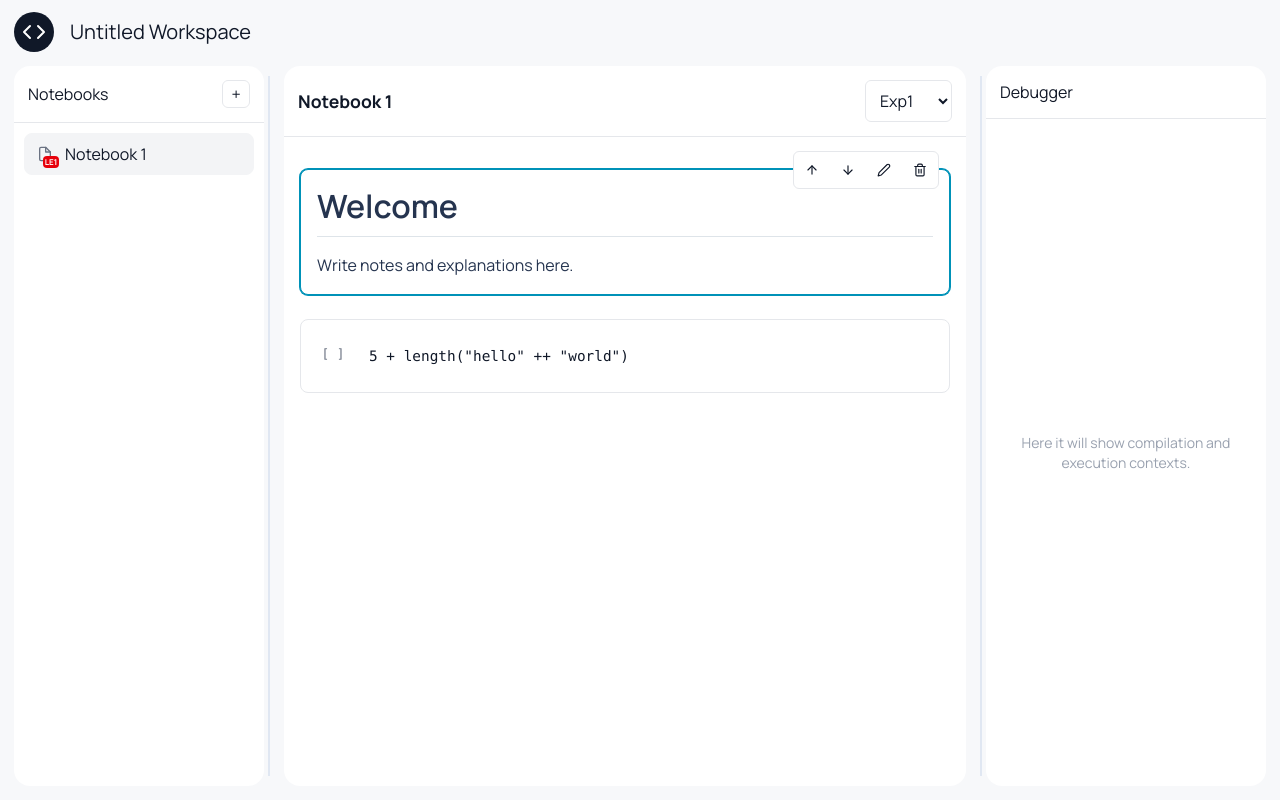
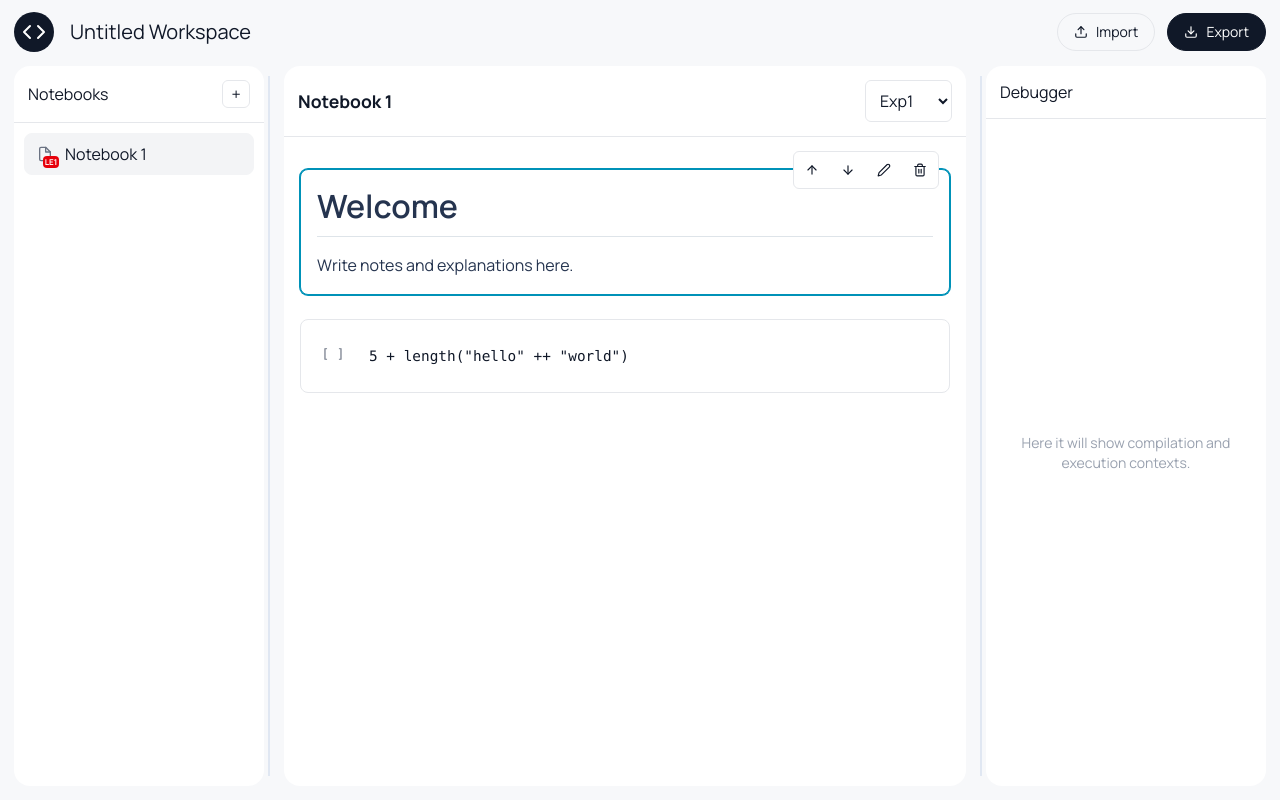
Before and after one commit to uandersonricardo/projeto-plp, a React (Vite) app in the folder gui/: page / in a window 1280 px wide. Built offline with nearby package versions, Linux system fonts and the light colour scheme.

Commit message:
feat: add import/export feature

```diff
--- a/gui/biome.json
+++ b/gui/biome.json
@@ -34,7 +34,9 @@
         "useParseIntRadix": "off"
       },
       "a11y": {
-        "useGenericFontNames": "off"
+        "useGenericFontNames": "off",
+        "useAriaPropsSupportedByRole": "off",
+        "noStaticElementInteractions": "off"
       }
     }
   },
--- a/gui/src/App.tsx
+++ b/gui/src/App.tsx
@@ -4,7 +4,8 @@ import { useWorkspace } from "./hooks/useWorkspace";
 import { RightPanel } from "./components/workspace/RightPanel";
 import { LeftSidebar } from "./components/workspace/LeftSidebar";
 import { NotebookView } from "./components/notebook/NotebookView";
-import { FiCode } from "react-icons/fi";
+import { FiCode, FiDownload, FiUpload } from "react-icons/fi";
+import { exportWorkspace, readWorkspaceFile } from "./lib/io";
 
 const MIN_LEFT_WIDTH = 180;
 const MIN_CENTER_WIDTH = 420;
@@ -14,10 +15,11 @@ const INITIAL_RIGHT_WIDTH = 280;
 const HANDLE_SPACE = 20;
 
 function App() {
-  const { selectedNotebookId, workspace, renameWorkspace } = useWorkspace();
+  const { selectedNotebookId, workspace, availableLanguages, renameWorkspace, loadWorkspace } = useWorkspace();
 
   const containerRef = useRef<HTMLDivElement | null>(null);
   const titleInputRef = useRef<HTMLInputElement | null>(null);
+  const importInputRef = useRef<HTMLInputElement | null>(null);
 
   const [leftPanelWidth, setLeftPanelWidth] = useState(INITIAL_LEFT_WIDTH);
   const [rightPanelWidth, setRightPanelWidth] = useState(INITIAL_RIGHT_WIDTH);
@@ -45,6 +47,19 @@ function App() {
 
     setTitleDraft(name);
     setIsEditingTitle(false);
+  };
+
+  const handleImport = async (e: React.ChangeEvent<HTMLInputElement>) => {
+    const file = e.target.files?.[0];
+    if (!file) return;
+    try {
+      const imported = await readWorkspaceFile(file, availableLanguages);
+      loadWorkspace(imported);
+    } catch (err) {
+      alert(err instanceof Error ? err.message : "Failed to import workspace");
+    } finally {
+      e.target.value = "";
+    }
   };
 
   useEffect(() => {
@@ -114,6 +129,26 @@ function App() {
             {workspace.name}
           </button>
         )}
+
+        <div className="ml-auto flex items-center gap-3">
+          <input ref={importInputRef} type="file" accept=".plpnb" className="hidden" onChange={handleImport} />
+          <button
+            type="button"
+            className="flex items-center gap-2 px-4 py-2 text-sm text-gray-900 border border-gray-200 rounded-full hover:bg-gray-100 transition-colors cursor-pointer"
+            onClick={() => importInputRef.current?.click()}
+          >
+            <FiUpload />
+            Import
+          </button>
+          <button
+            type="button"
+            className="flex items-center gap-2 px-4 py-2 text-sm text-white bg-gray-900 border border-gray-900 rounded-full hover:bg-gray-700 transition-colors cursor-pointer"
+            onClick={() => exportWorkspace(workspace)}
+          >
+            <FiDownload />
+            Export
+          </button>
+        </div>
       </div>
 
       <div
@@ -124,8 +159,6 @@ function App() {
           <LeftSidebar />
         </div>
 
-        {/* biome-ignore lint/a11y/noStaticElementInteractions: drag handle has no semantic HTML element */}
-        {/* biome-ignore lint/a11y/useAriaPropsSupportedByRole: decorative drag handle div */}
         <div
           className="relative w-[10px] h-full cursor-col-resize shrink-0 before:content-[''] before:absolute before:left-1/2 before:top-[10px] before:bottom-[10px] before:w-px before:bg-[#c9d6ea] before:-translate-x-1/2 before:transition-colors hover:before:bg-gray-900"
           aria-label="Resize left panel"
@@ -136,8 +169,6 @@ function App() {
           <NotebookView notebookId={selectedNotebookId} />
         </div>
 
-        {/* biome-ignore lint/a11y/noStaticElementInteractions: drag handle has no semantic HTML element */}
-        {/* biome-ignore lint/a11y/useAriaPropsSupportedByRole: decorative drag handle div */}
         <div
           className="relative w-[10px] h-full cursor-col-resize shrink-0 before:content-[''] before:absolute before:left-1/2 before:top-[10px] before:bottom-[10px] before:w-px before:bg-[#c9d6ea] before:-translate-x-1/2 before:transition-colors hover:before:bg-gray-900"
           aria-label="Resize right panel"
--- a/gui/src/hooks/useWorkspace.ts
+++ b/gui/src/hooks/useWorkspace.ts
@@ -1,4 +1,5 @@
 import { useWorkspaceStore } from "../contexts/workspace-store-context";
+import type { Workspace } from "../models/workspace/Workspace";
 import type { ID } from "../models/types/id";
 
 export function useWorkspace() {
@@ -13,6 +14,7 @@ export function useWorkspace() {
   const addNotebook = store((state) => state.addNotebook);
   const removeNotebook = store((state) => state.removeNotebook);
   const renameWorkspace = store((state) => state.renameWorkspace);
+  const loadWorkspace = store((state) => state.loadWorkspace);
 
   return {
     workspace,
@@ -23,5 +25,6 @@ export function useWorkspace() {
     addNotebook: () => addNotebook(),
     removeNotebook: (notebookId: ID) => removeNotebook(notebookId),
     renameWorkspace: (name: string) => renameWorkspace(name),
+    loadWorkspace: (ws: Workspace) => loadWorkspace(ws),
   };
 }
--- /dev/null
+++ b/gui/src/lib/io.ts
@@ -0,0 +1,118 @@
+import { CodeCell } from "../models/cell/CodeCell";
+import { MarkdownCell } from "../models/cell/MarkdownCell";
+import { Notebook } from "../models/notebook/Notebook";
+import { Workspace } from "../models/workspace/Workspace";
+import type { CellOutput } from "../models/types/execution";
+import type { ID } from "../models/types/id";
+import type { NotebookLanguage } from "../config/languages";
+
+interface SerializedCell {
+  id: string;
+  type: "code" | "markdown";
+  content: string;
+  output?: CellOutput;
+  executionOrder?: number;
+  createdAt: string;
+  updatedAt: string;
+}
+
+interface SerializedNotebook {
+  id: string;
+  name: string;
+  languageName: string;
+  cells: SerializedCell[];
+  createdAt: string;
+  updatedAt: string;
+}
+
+interface SerializedWorkspace {
+  version: "1.0";
+  id: string;
+  name: string;
+  notebooks: SerializedNotebook[];
+  createdAt: string;
+  updatedAt: string;
+}
+
+export function exportWorkspace(workspace: Workspace): void {
+  const data: SerializedWorkspace = {
+    version: "1.0",
+    id: workspace.id,
+    name: workspace.name,
+    createdAt: workspace.createdAt.toISOString(),
+    updatedAt: workspace.updatedAt.toISOString(),
+    notebooks: workspace.notebooks.map((nb) => ({
+      id: nb.id,
+      name: nb.name,
+      languageName: nb.language.name,
+      createdAt: nb.createdAt.toISOString(),
+      updatedAt: nb.updatedAt.toISOString(),
+      cells: nb.cells.map((cell) => {
+        const base: SerializedCell = {
+          id: cell.id,
+          type: cell.type,
+          content: cell.content,
+          createdAt: cell.createdAt.toISOString(),
+          updatedAt: cell.updatedAt.toISOString(),
+        };
+        if (cell instanceof CodeCell) {
+          base.output = cell.output;
+          base.executionOrder = cell.executionOrder;
+        }
+        return base;
+      }),
+    })),
+  };
+
+  const blob = new Blob([JSON.stringify(data, null, 2)], {
+    type: "application/json",
+  });
+  const url = URL.createObjectURL(blob);
+  const a = document.createElement("a");
+  a.href = url;
+  a.download = `${workspace.name.replace(/[/\\?%*:|"<>]/g, "_")}.plpnb`;
+  a.click();
+  URL.revokeObjectURL(url);
+}
+
+export function readWorkspaceFile(file: File, availableLanguages: NotebookLanguage[]): Promise<Workspace> {
+  return new Promise((resolve, reject) => {
+    const reader = new FileReader();
+    reader.onload = (e) => {
+      try {
+        const data = JSON.parse(e.target?.result as string) as SerializedWorkspace;
+        if (data.version !== "1.0") {
+          reject(new Error(`Unsupported file version: ${data.version}`));
+          return;
+        }
+
+        const notebooks = data.notebooks.map((nb) => {
+          const language = availableLanguages.find((l) => l.name === nb.languageName) ?? availableLanguages[0];
+          const cells = nb.cells.map((sc) => {
+            if (sc.type === "code") {
+              const cell = new CodeCell(
+                sc.content,
+                undefined,
+                sc.id as ID,
+                new Date(sc.createdAt),
+                new Date(sc.updatedAt),
+                false,
+              );
+              if (sc.output) cell.withOutput(sc.output, sc.executionOrder);
+              return cell;
+            }
+            return new MarkdownCell(sc.content, sc.id as ID, new Date(sc.createdAt), new Date(sc.updatedAt), false);
+          });
+
+          return new Notebook(nb.name, language, cells, nb.id as ID, new Date(nb.createdAt), new Date(nb.updatedAt));
+        });
+
+        resolve(new Workspace(data.name, notebooks, data.id as ID, new Date(data.createdAt), new Date(data.updatedAt)));
+      } catch {
+        reject(new Error("Invalid .plpnb file"));
+      }
+    };
+    reader.onerror = () => reject(new Error("Failed to read file"));
+    reader.readAsText(file);
+  });
+}
--- a/gui/src/stores/workspace-store.ts
+++ b/gui/src/stores/workspace-store.ts
@@ -42,6 +42,9 @@ export interface WorkspaceStore {
   moveCellDown: (notebookId: ID, cellId: ID) => void;
   deleteCell: (notebookId: ID, cellId: ID) => void;
 
+  // Import
+  loadWorkspace: (workspace: Workspace) => void;
+
   // Selectors
   getSelectedNotebook: () => Notebook | undefined;
 }
@@ -51,12 +54,8 @@ export function createWorkspaceStore(initialWorkspace: Workspace, availableLangu
     workspace: initialWorkspace,
     availableLanguages: availableLanguages,
     selectedNotebookId: initialWorkspace.notebooks[0]?.id,
-    selectedCellIds: Object.fromEntries(
-      initialWorkspace.notebooks.map((nb) => [nb.id, nb.cells[0]?.id]),
-    ),
-    executionCounters: Object.fromEntries(
-      initialWorkspace.notebooks.map((nb) => [nb.id, 0]),
-    ),
+    selectedCellIds: Object.fromEntries(initialWorkspace.notebooks.map((nb) => [nb.id, nb.cells[0]?.id])),
+    executionCounters: Object.fromEntries(initialWorkspace.notebooks.map((nb) => [nb.id, 0])),
 
     selectNotebook: (id) => set({ selectedNotebookId: id }),
 
@@ -219,6 +218,24 @@ export function createWorkspaceStore(initialWorkspace: Workspace, availableLangu
         return { workspace: clone(state.workspace) };
       }),
 
+    loadWorkspace: (workspace) =>
+      set(() => ({
+        workspace,
+        selectedNotebookId: workspace.notebooks[0]?.id,
+        selectedCellIds: Object.fromEntries(workspace.notebooks.map((nb) => [nb.id, nb.cells[0]?.id])),
+        executionCounters: Object.fromEntries(
+          workspace.notebooks.map((nb) => {
+            const max = nb.cells.reduce((acc, cell) => {
+              if (cell instanceof CodeCell && cell.executionOrder !== undefined) {
+                return Math.max(acc, cell.executionOrder);
+              }
+              return acc;
+            }, 0);
+            return [nb.id, max];
+          }),
+        ),
+      })),
+
     getSelectedNotebook: () => {
       const { workspace, selectedNotebookId } = get();
       return workspace.getNotebook(selectedNotebookId);
```
